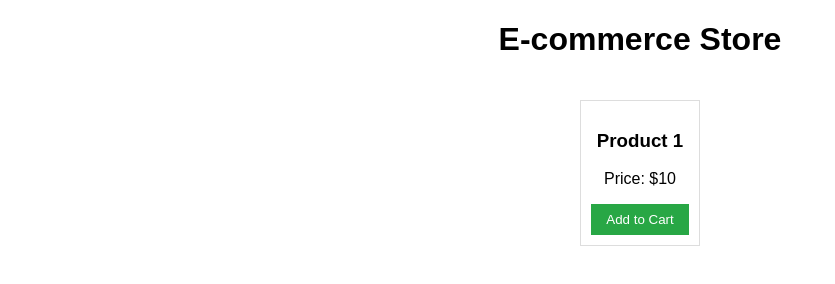
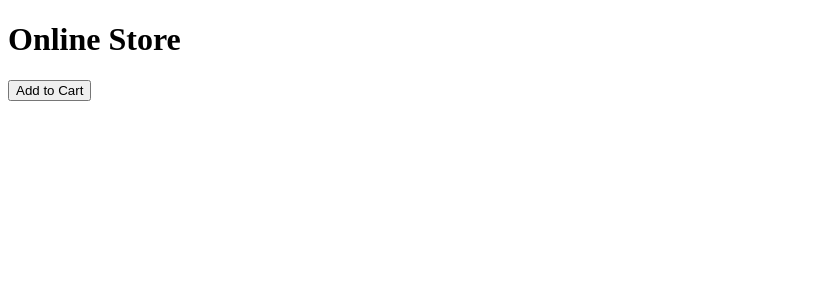
Before and after one commit to Dharani5271733/ecommerce-frontend, a plain HTML site: page index.html in a window 1280 px wide. Shown: the whole page, without its empty margins (0-835 px from the left). Drawn offline with Linux system fonts and the light colour scheme.

Commit message:
Updated HTML file with Add to Cart functionality

```diff
--- a/index.html
+++ b/index.html
@@ -3,34 +3,23 @@
 <head>
     <meta charset="UTF-8">
     <meta name="viewport" content="width=device-width, initial-scale=1.0">
-    <title>E-commerce Cart</title>
-    <style>
-        body { font-family: Arial, sans-serif; text-align: center; }
-        .product { margin: 20px; padding: 10px; border: 1px solid #ddd; display: inline-block; }
-        button { padding: 8px 15px; cursor: pointer; background-color: #28a745; color: white; border: none; }
-    </style>
+    <title>Shopping Cart</title>
 </head>
 <body>
-
-    <h1>E-commerce Store</h1>
-    <div class="product">
-        <h3>Product 1</h3>
-        <p>Price: $10</p>
-        <button onclick="addToCart('user123', 'item101', 'Product 1', 10, 1)">Add to Cart</button>
-    </div>
+    <h1>Online Store</h1>
+    <button onclick="addToCart('user123', 'item456', 1)">Add to Cart</button>
 
     <script>
-        async function addToCart(userId, itemId, itemName, price, quantity) {
-            const response = await fetch("https://sb4n1qbii2.execute-api.eu-north-1.amazonaws.com/prod", {
+        function addToCart(userId, itemId, quantity) {
+            fetch("https://sb4n1qbii2.execute-api.eu-north-1.amazonaws.com/prod", {  // Replace with your API Gateway URL
                 method: "POST",
                 headers: { "Content-Type": "application/json" },
-                body: JSON.stringify({ userId, itemId, itemName, price, quantity }),
-            });
-
-            const data = await response.json();
-            alert(data.message || "Error adding to cart!");
+                body: JSON.stringify({ userId, itemId, quantity })
+            })
+            .then(response => response.json())
+            .then(data => alert(data.message))
+            .catch(error => console.error("Error:", error));
         }
     </script>
-
 </body>
 </html>
```
